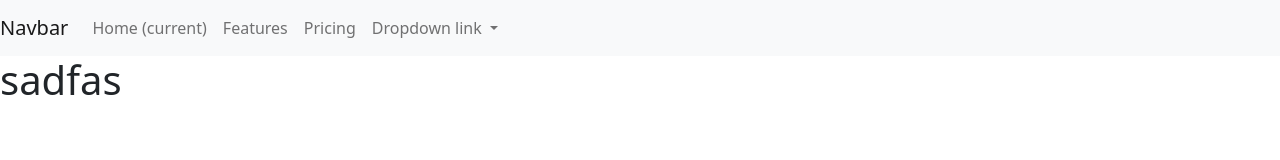
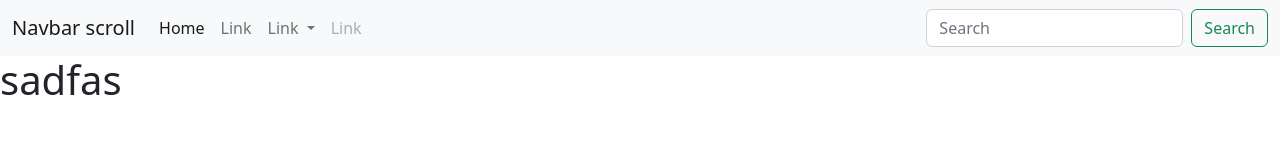
Before and after one commit to tausif-fardin/SunwayPortfolio, a plain HTML site: page index.html in a window 1280 px wide. Drawn offline with Linux system fonts and the light colour scheme.

```diff
--- a/index.html
+++ b/index.html
@@ -6,7 +6,7 @@
     <meta http-equiv="X-UA-Compatible" content="IE=edge">
     <meta name="viewport" content="width=device-width, initial-scale=1.0">
     <link rel="stylesheet" href="./assets/css/bootstrap.min.css">
-    <script type="text/javascript" src="./assets/js/bootstrap.min.js"></script>
+    <script type="text/javascript" src="./assets/js/bootstrap.bundle.min.js"></script>
 
     <title>Sunway</title>
 </head>
@@ -15,34 +15,43 @@
     <!-- Navbar -->
 
     <nav class="navbar navbar-expand-lg navbar-light bg-light">
-        <a class="navbar-brand" href="#">Navbar</a>
-        <button class="navbar-toggler" type="button" data-toggle="collapse" data-target="#navbarNavDropdown"
-            aria-controls="navbarNavDropdown" aria-expanded="false" aria-label="Toggle navigation">
+        <div class="container-fluid">
+            <a class="navbar-brand" href="#">Navbar scroll</a>
+            <button class="navbar-toggler" type="button" data-bs-toggle="collapse" data-bs-target="#navbarScroll"
+                aria-controls="navbarScroll" aria-expanded="false" aria-label="Toggle navigation">
                 <span class="navbar-toggler-icon"></span>
             </button>
-        <div class="collapse navbar-collapse" id="navbarNavDropdown">
-            <ul class="navbar-nav">
-                <li class="nav-item active">
-                    <a class="nav-link" href="#">Home <span class="sr-only">(current)</span></a>
+            <div class="collapse navbar-collapse" id="navbarScroll">
+                <ul class="navbar-nav me-auto my-2 my-lg-0 navbar-nav-scroll" style="--bs-scroll-height: 100px;">
+                    <li class="nav-item">
+                        <a class="nav-link active" aria-current="page" href="#">Home</a>
                     </li>
                     <li class="nav-item">
-                    <a class="nav-link" href="#">Features</a>
+                        <a class="nav-link" href="#">Link</a>
+                    </li>
+                    <li class="nav-item dropdown">
+                        <a class="nav-link dropdown-toggle" href="#" id="navbarScrollingDropdown" role="button"
+                            data-bs-toggle="dropdown" aria-expanded="false">
+                            Link
+                        </a>
+                        <ul class="dropdown-menu" aria-labelledby="navbarScrollingDropdown">
+                            <li><a class="dropdown-item" href="#">Action</a></li>
+                            <li><a class="dropdown-item" href="#">Another action</a></li>
+                            <li>
+                                <hr class="dropdown-divider">
+                            </li>
+                            <li><a class="dropdown-item" href="#">Something else here</a></li>
+                        </ul>
                     </li>
                     <li class="nav-item">
-                    <a class="nav-link" href="#">Pricing</a>
-                </li>
-                <li class="nav-item dropdown">
-                    <a class="nav-link dropdown-toggle" href="#" id="navbarDropdownMenuLink" role="button"
-                        data-toggle="dropdown" aria-haspopup="true" aria-expanded="false">
-                        Dropdown link
-                    </a>
-                    <div class="dropdown-menu" aria-labelledby="navbarDropdownMenuLink">
-                        <a class="dropdown-item" href="#">Action</a>
-                        <a class="dropdown-item" href="#">Another action</a>
-                        <a class="dropdown-item" href="#">Something else here</a>
-                    </div>
+                        <a class="nav-link disabled" href="#" tabindex="-1" aria-disabled="true">Link</a>
                     </li>
                 </ul>
+                <form class="d-flex">
+                    <input class="form-control me-2" type="search" placeholder="Search" aria-label="Search">
+                    <button class="btn btn-outline-success" type="submit">Search</button>
+                </form>
+            </div>
         </div>
     </nav>
     <!-- Navbar -->
```
Lines whose indentation alone changed are shown as unchanged.
